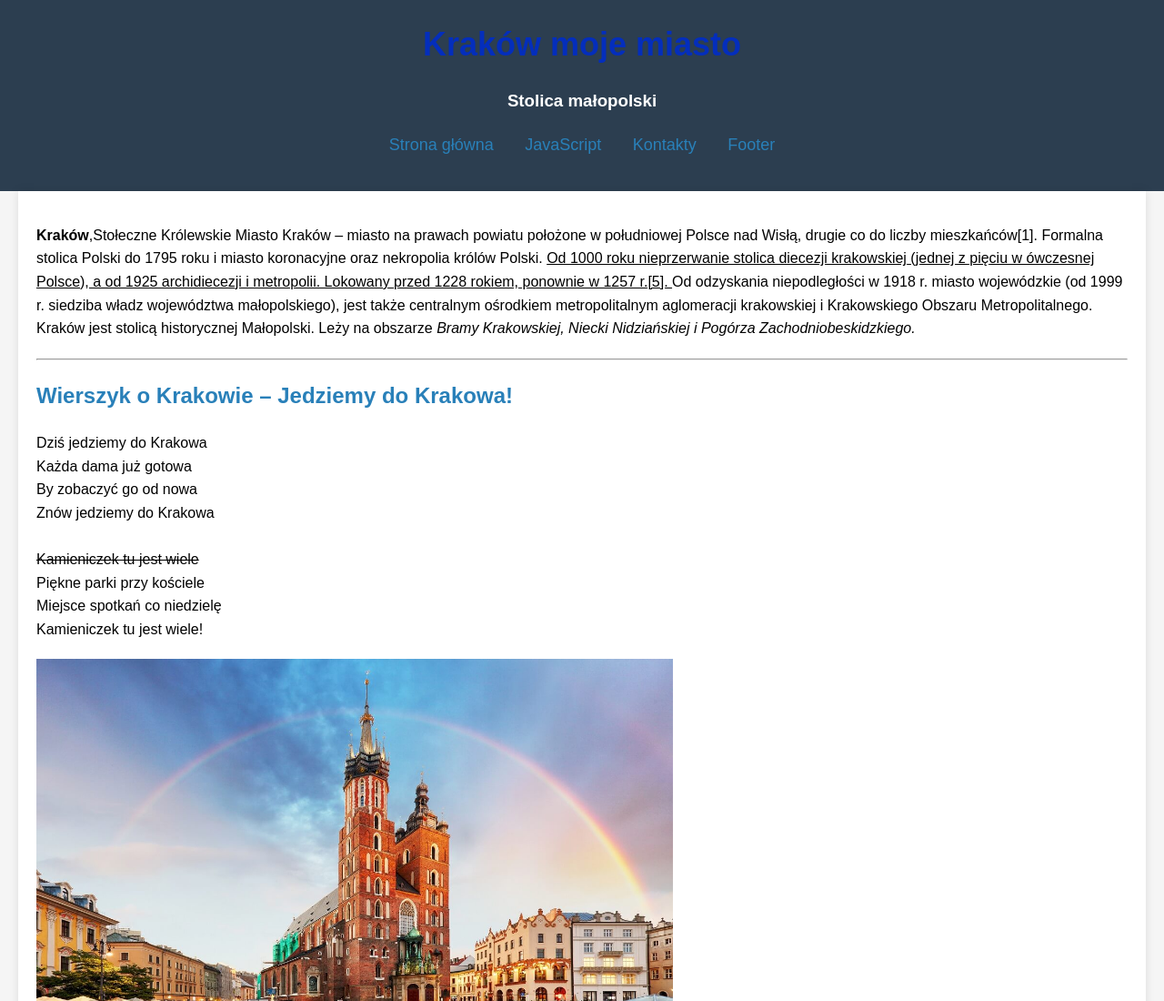
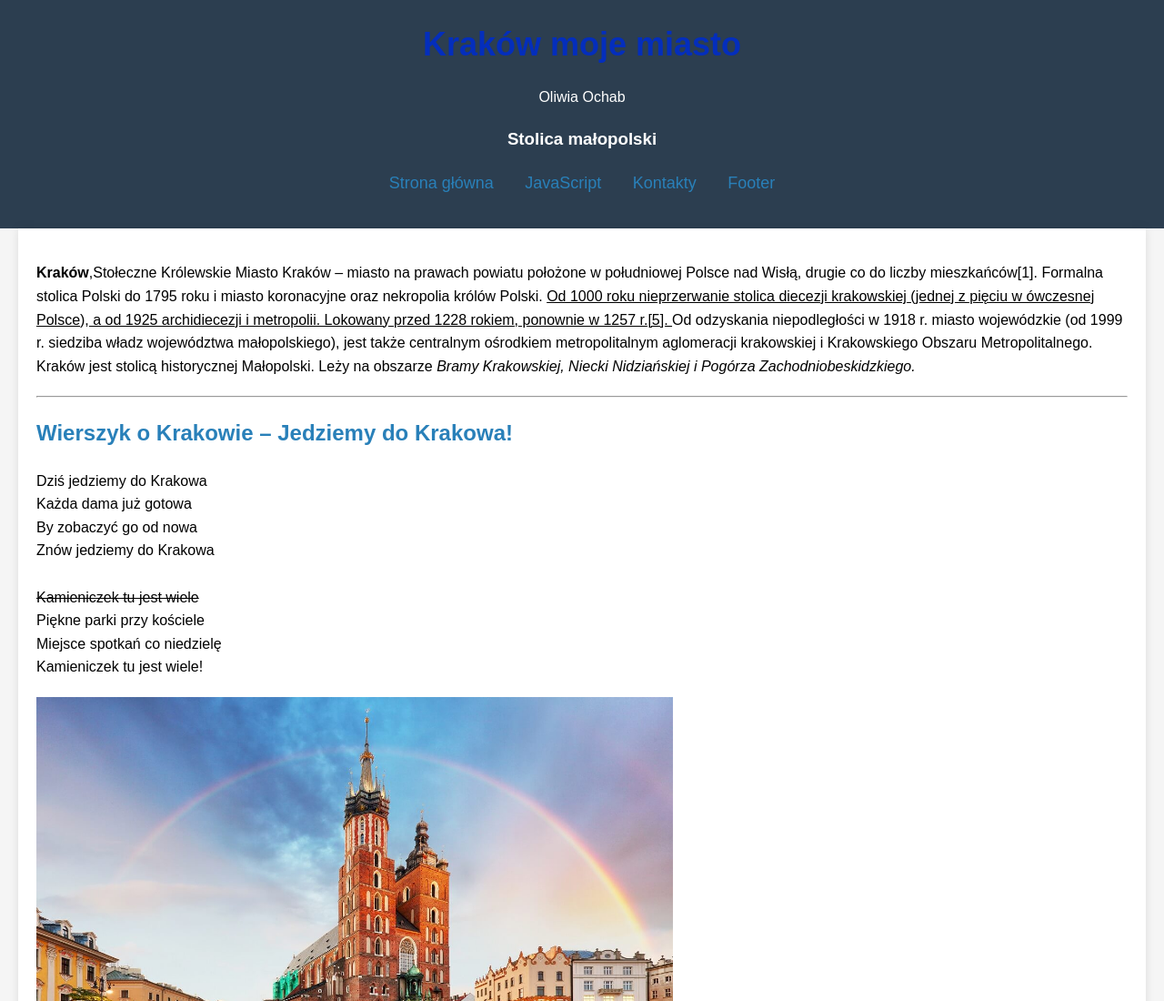
Before and after one commit to oliwia885/3a2WWWKrakow, a plain HTML site: page indeks.html in a window 1280 px wide. Shown: the top 1100 px of the page at 91% size. Drawn offline with Linux system fonts and the light colour scheme; a script that the page names is missing.

Commit message:
add paragraf Oliwia Ochab Update indeks.html

```diff
--- a/indeks.html
+++ b/indeks.html
@@ -7,6 +7,7 @@
 <body bgcolor="#D6E7EC">
 	<header>
 		<h1><font color="042EBC"> Kraków moje miasto </h1></font>
+		<p>Oliwia Ochab</p>
 		<h3>
 			Stolica małopolski </h2>
 			<nav>
```
